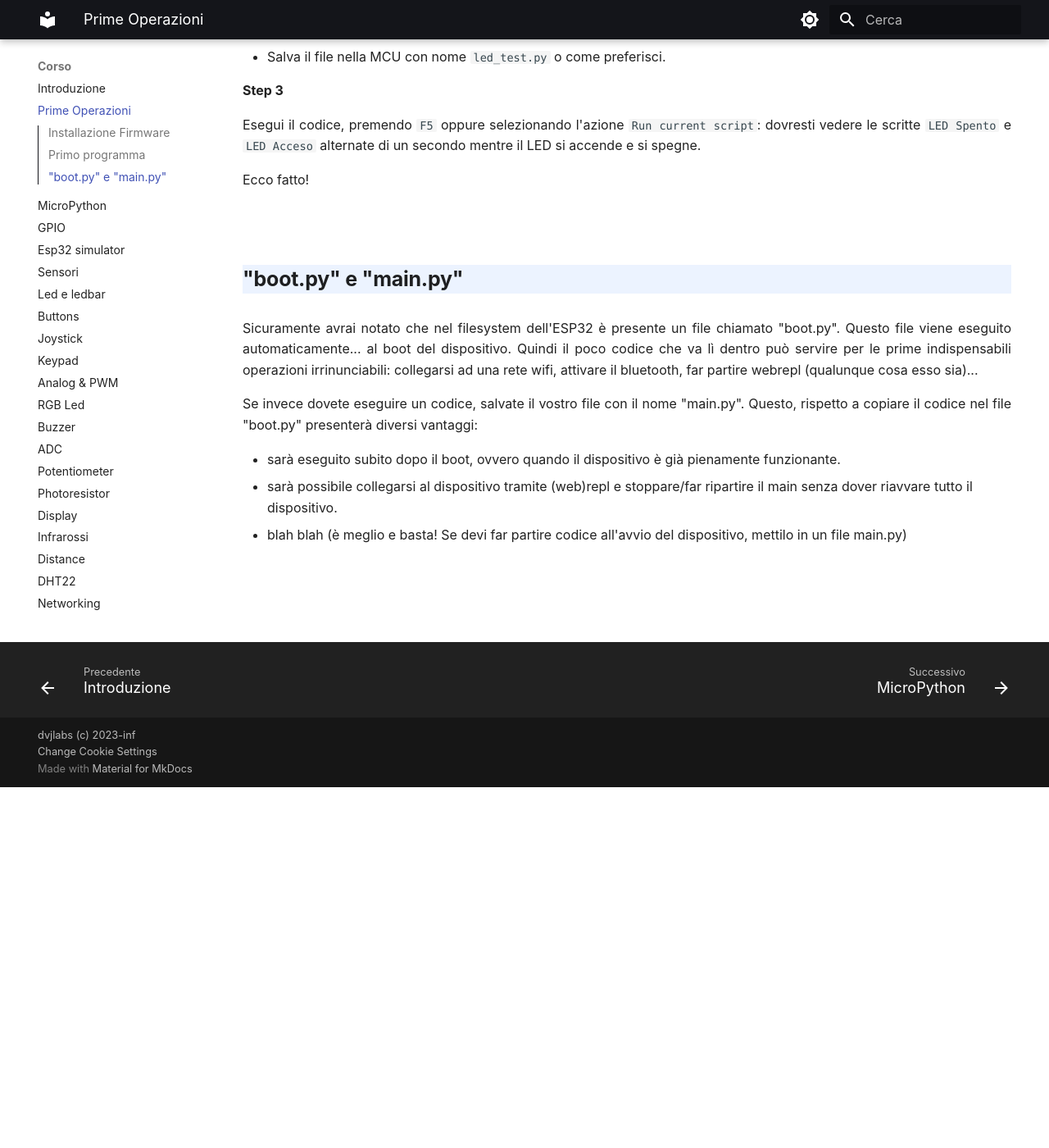
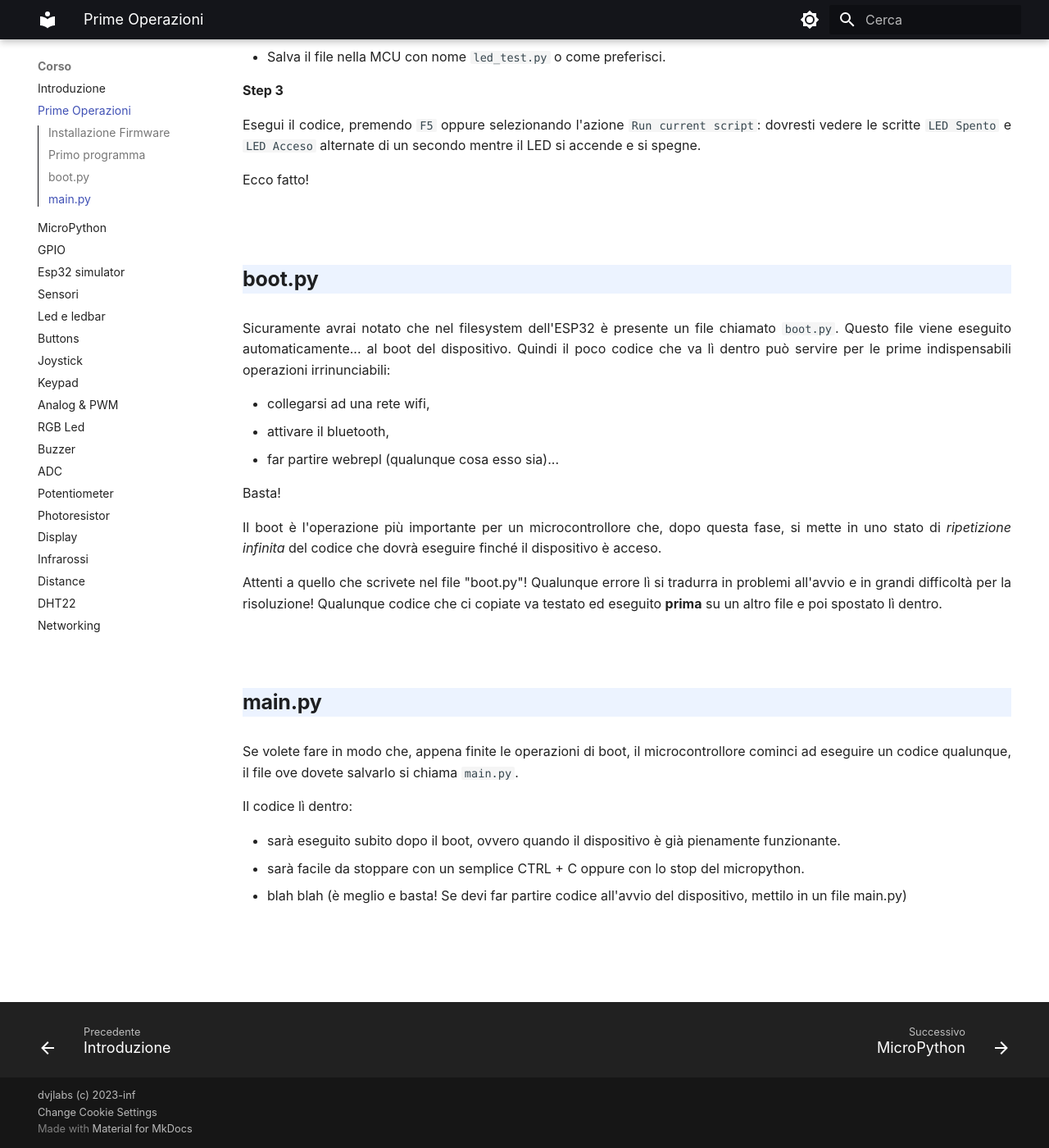
Before and after one commit to dvjlabs/esp32_course, an MkDocs documentation site: the page built from docs/corso/01_prime_operazioni.md, in a window 1280 px wide and 1400 px high, scrolled down 5023 px. Shown: the whole window at 82% size. Built offline with MkDocs 1.6.1 and Material for MkDocs 9.7.7, drawn with Linux system fonts in a browser that asks for light colours; before the commit the page ends 5983 px from its top, so only the background shows below that.

Commit message:
Update 01_prime_operazioni.md

```diff
--- a/docs/corso/01_prime_operazioni.md
+++ b/docs/corso/01_prime_operazioni.md
@@ -142,16 +142,33 @@ Ecco fatto!
 
 
 
-## "boot.py" e "main.py"
+## boot.py
+
+Sicuramente avrai notato che nel filesystem dell'ESP32 è presente un file chiamato `boot.py`. Questo file viene eseguito automaticamente... al boot del dispositivo.
+Quindi il poco codice che va lì dentro può servire per le prime indispensabili operazioni irrinunciabili:
+
+- collegarsi ad una rete wifi,
+- attivare il bluetooth,
+- far partire webrepl (qualunque cosa esso sia)...
+
+Basta!
+
+Il boot è l'operazione più importante per un microcontrollore che, dopo questa fase, si mette in uno stato di *ripetizione infinita* del codice che dovrà eseguire
+finché il dispositivo è acceso.
+
+Attenti a quello che scrivete nel file "boot.py"! Qualunque errore lì si tradurra in problemi all'avvio e in grandi difficoltà per la risoluzione! Qualunque codice che ci copiate
+va testato ed eseguito **prima** su un altro file e poi spostato lì dentro.
 
 
-Sicuramente avrai notato che nel filesystem dell'ESP32 è presente un file chiamato "boot.py". Questo file viene eseguito automaticamente... al boot del dispositivo.
-Quindi il poco codice che va lì dentro può servire per le prime indispensabili operazioni irrinunciabili: collegarsi ad una rete wifi, attivare il bluetooth, far partire webrepl (qualunque cosa esso sia)...
+## main.py
 
-Se invece dovete eseguire un codice, salvate il vostro file con il nome "main.py". Questo, rispetto a copiare il codice nel file "boot.py" presenterà diversi vantaggi:
+
+Se volete fare in modo che, appena finite le operazioni di boot, il microcontrollore cominci ad eseguire un codice qualunque, il file ove dovete salvarlo si chiama `main.py`.
+
+Il codice lì dentro:
 
 - sarà eseguito subito dopo il boot, ovvero quando il dispositivo è già pienamente funzionante.
-- sarà possibile collegarsi al dispositivo tramite (web)repl e stoppare/far ripartire il main senza dover riavvare tutto il dispositivo.
+- sarà facile da stoppare con un semplice CTRL + C oppure con lo stop del micropython.
 - blah blah (è meglio e basta! Se devi far partire codice all'avvio del dispositivo, mettilo in un file main.py)
 
 
```
